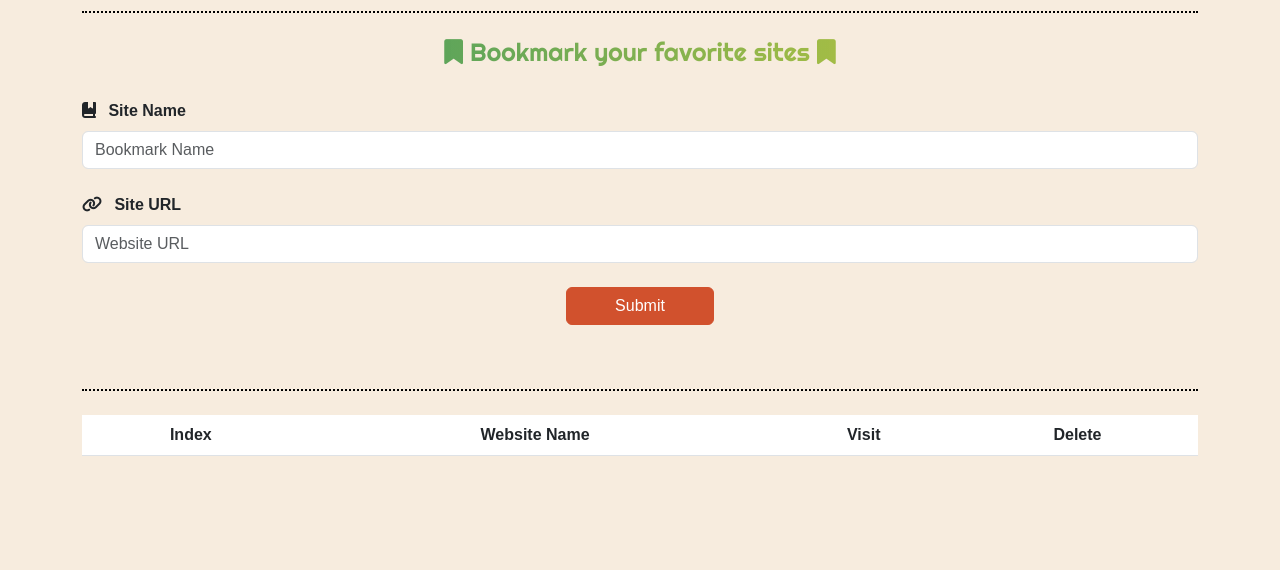
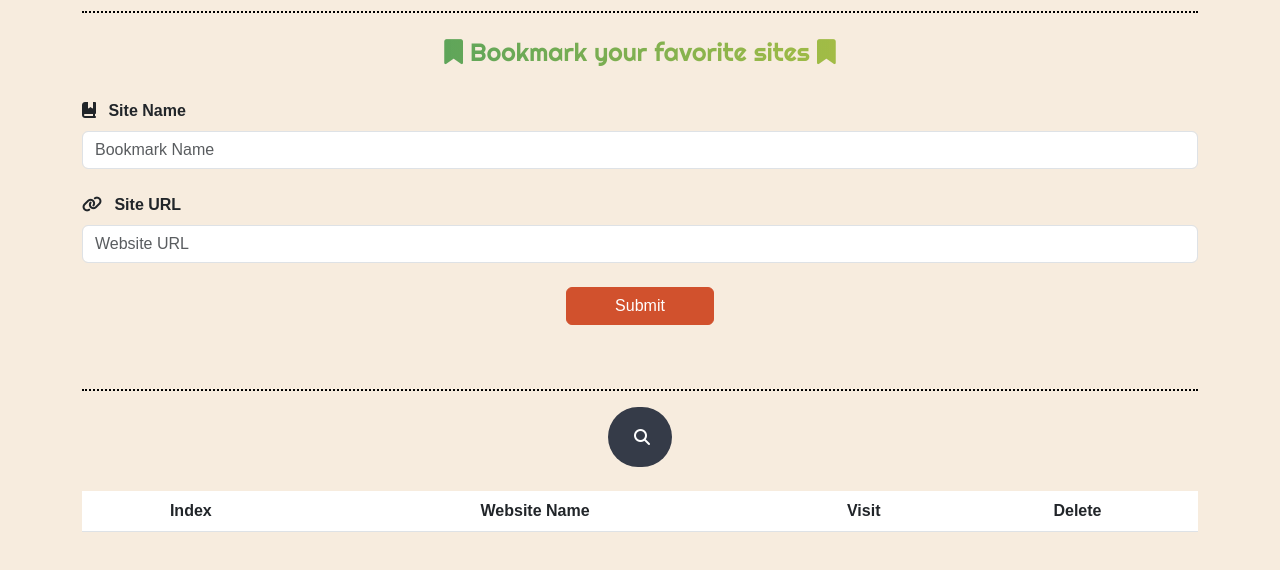
Before and after one commit to salmahussienhassan/Bookmark, a plain HTML site: page index.html in a window 1280 px wide. Shown: the part 152-722 px from the top of the page. Drawn offline with Linux system fonts and the light colour scheme; a web font is replaced by a local one.

Commit message:
add search

```diff
--- a/css/style.css
+++ b/css/style.css
@@ -100,3 +100,60 @@ font-family:'Righteous' !important ;
     background-position: right calc(0.375em + 0.1875rem) center;
     background-size: calc(0.75em + 0.375rem) calc(0.75em + 0.375rem);
 }
+
+
+/* Bootstrap 4 text input with search icon */
+
+
+
+    .searchbar{
+    margin-bottom: auto;
+    margin-top: auto;
+    height: 60px;
+    background-color: #353b48;
+    border-radius: 30px;
+    padding: 10px;
+    }
+
+    .search_input{
+    color: white;
+    border: 0;
+    outline: 0;
+    background: none;
+    width: 0;
+    caret-color:transparent;
+    line-height: 40px;
+    transition: width 0.4s linear;
+    }
+
+    .searchbar:hover > .search_input{
+    padding: 0 10px;
+    width: 450px;
+    caret-color:white;
+    transition: width 0.4s linear;
+    }
+
+    .searchbar:hover > .search_icon{
+    background: white;
+    color: #e74c3c;
+    }
+    .search_input:focus{
+        padding: 0 10px;
+    width: 450px;
+    caret-color:white;
+    transition: width 0.4s linear;
+    }
+    .search_input::placeholder{
+        color:white;
+    }
+    .search_icon{
+    height: 40px;
+    width: 40px;
+    float: right;
+    display: flex;
+    justify-content: center;
+    align-items: center;
+    border-radius: 50%;
+    color:white;
+    text-decoration:none;
+    }
--- a/index.html
+++ b/index.html
@@ -30,7 +30,7 @@
         <p id="feedback" class="text-danger fw-bold"></p>
 
         <label class="my-2 fw-bold" for="websiteurl"><i class="fa-solid fa-link pe-2"></i> Site URL</label>
-        <input type="text" id="websiteurl" class="form-control " placeholder="Website URL">
+        <input type="url" id="websiteurl" class="form-control " placeholder="Website URL">
 
         <dialog class="border-0 rounded-2 py-2 px-4 " id="favDialog">
        <div class="d-flex justify-content-between my-4">
@@ -55,8 +55,20 @@
     </div>
 
     <div class="container">
+        <div class="container h-100">
+            <div class="d-flex justify-content-center h-100">
+              <div class="searchbar">
+                <input class="search_input text-white" type="text"  id="search" onkeyup="searchFun(this)" placeholder="Search...">
+                <a onclick="event.preventDefault();" class="search_icon"><i class="fas fa-search"></i></a>
+              </div>
+            </div>
+          </div>
+        <!-- <div class="form-group has-search">
+        <span class="fa fa-search form-control-feedback"></span>
+        <input type="text" placeholder="Search" class="form-control my-5 " id="search" onkeyup="searchFun(this)">
+        </div> -->
 
-<table class="table mt-4 text-center bg-light">
+        <table class="table mt-4 text-center bg-light">
     <thead>
         <th>Index</th>
         <th>Website Name</th>
--- a/js/index.js
+++ b/js/index.js
@@ -10,7 +10,7 @@ var siteList;
 if(JSON.parse(localStorage.getItem('test'))!==null)
 {
  siteList=JSON.parse(localStorage.getItem('test')) ;
- display();
+ display(siteList);
 }
 else
 {
@@ -52,7 +52,7 @@ function addSite(){
     siteList.push(site);
     localStorage.setItem('test',JSON.stringify(siteList));
     clearForm();
-    display();
+    display(siteList);
 }
 else{
     notVaild();
@@ -62,14 +62,17 @@ else{
 
 
 
-function display(){
+function display(listArray){
     var box='';
-    for(var i=0;i<siteList.length;i++){
+
+    for(var i=0;i<listArray.length;i++){
+
         box+=`<tr>
         <td>${i+1}</td>
-        <td>${siteList[i].site_name}</td>
+        <td class="hightlight">${listArray[i].site_name}</td>
 
-        <td><a target="_blank"  href="${siteList[i].site_url}"  class="btn btn-success"> <i class="fa-solid fa-eye"></i> Visit</a></td>
+
+        <td><a target="_blank"  href="${listArray[i].site_url}"  class="btn btn-success"> <i class="fa-solid fa-eye"></i> Visit</a></td>
         <td><button onclick="deleteSite(${i});" class="btn btn-danger"><i class="fa-solid fa-trash-can"></i> Delete</button></td>
     </tr>`
 
@@ -88,7 +91,7 @@ function clearForm(){
 function deleteSite(index){
     siteList.splice(index,1);
     localStorage.setItem('test',JSON.stringify(siteList));
-    display();
+    display(siteList);
 }
 function nameRegex(){
     var regex=/^[a-zA-Z][_a-zA-Z0-9]{1,61}[a-zA-Z0-9]$|^[_]{1,2}$/;
@@ -127,3 +130,16 @@ siteName.addEventListener("input", function () {
       element.classList.remove("is-valid");
     }
   }
+  function searchFun(ele) {
+    var searchedArr = []
+    for (var i = 0; i < siteList.length; i++) {
+        if (siteList[i].site_name.toLowerCase().includes(ele.value.toLowerCase())) {
+            searchedArr.push(siteList[i])
+        }
+    }
+    display(searchedArr)
+    var hightlight = document.getElementsByClassName('hightlight')
+    for (var i = 0; i < hightlight.length; i++) {
+        hightlight[i].innerHTML = hightlight[i].innerHTML.replace(new RegExp(ele.value, 'gi'), `<span>${ele.value}</span>`)
+    }
+}
```
